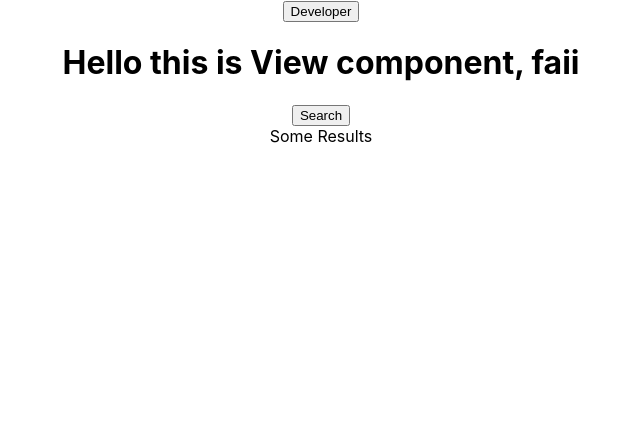
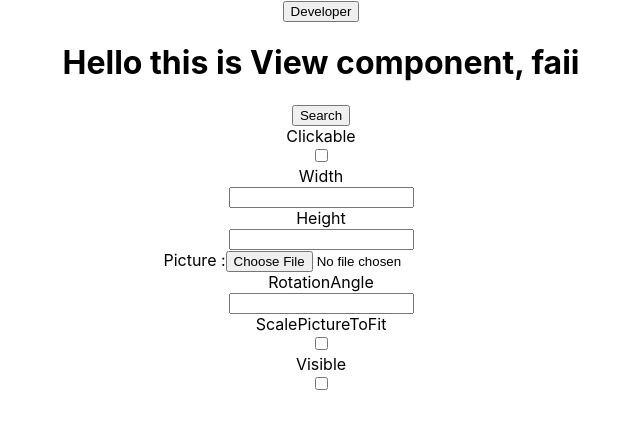
Before and after one commit to faiichann/mit-app, a React (Create React App) app: page / in a window 1280 px wide. Both pictures are taken after a click on the input "Search". Shown: the top 428 px of the page, without its empty margins (319-959 px from the left). Built offline with nearby package versions, Linux system fonts and the light colour scheme.

Commit message:
checkbox text image

```diff
--- a/src/component/Imageview.js
+++ b/src/component/Imageview.js
@@ -14,7 +14,51 @@ const Search = () => {
 
   const Results = () => (
     <div id="results" className="search-results">
-      Some Results
+      <center>
+      <form>
+        <label>
+          Clickable
+          <br></br>
+          <input type="checkbox"  />
+
+        </label>
+        <br></br>
+        <label>
+        Width
+        <br></br>
+          <input type="text" />
+        </label>
+        <br></br>
+        <label>
+        Height
+        <br></br>
+          <input type="text" />
+        </label>
+        <br></br>
+        <label>
+          Picture :
+          <input type="file" accept="image/*" />
+        </label>
+        <br></br>
+        <label>
+          RotationAngle
+          <br></br>
+          <input type="text" />
+        </label>
+        <br></br>
+        <label>
+          ScalePictureToFit
+          <br></br>
+          <input type="checkbox"  />
+        </label>
+        <br></br>
+        <label>
+          Visible
+          <br></br>
+          <input type="checkbox"  />
+        </label>
+      </form>
+      </center>
     </div>
   )
 
```
